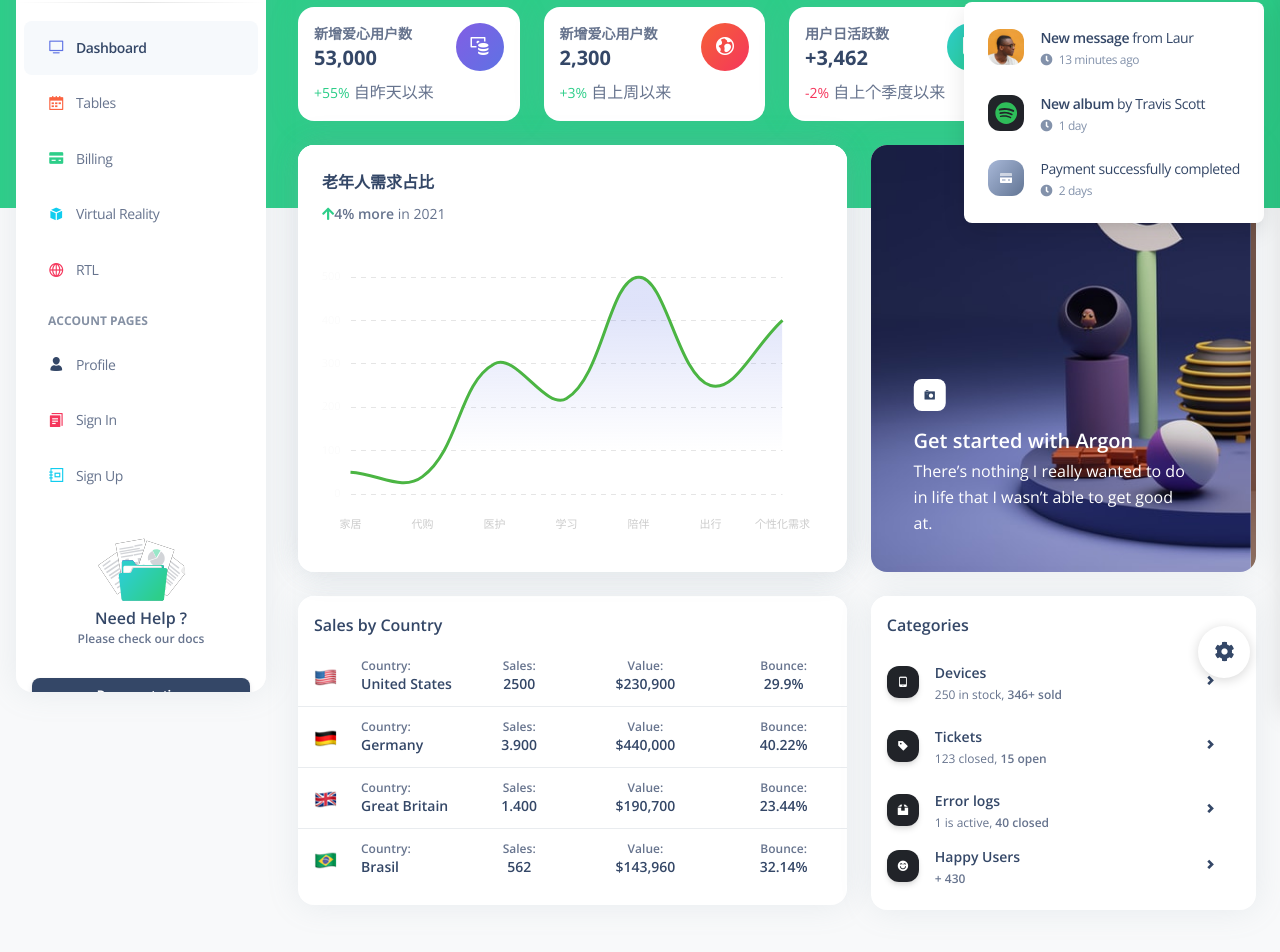
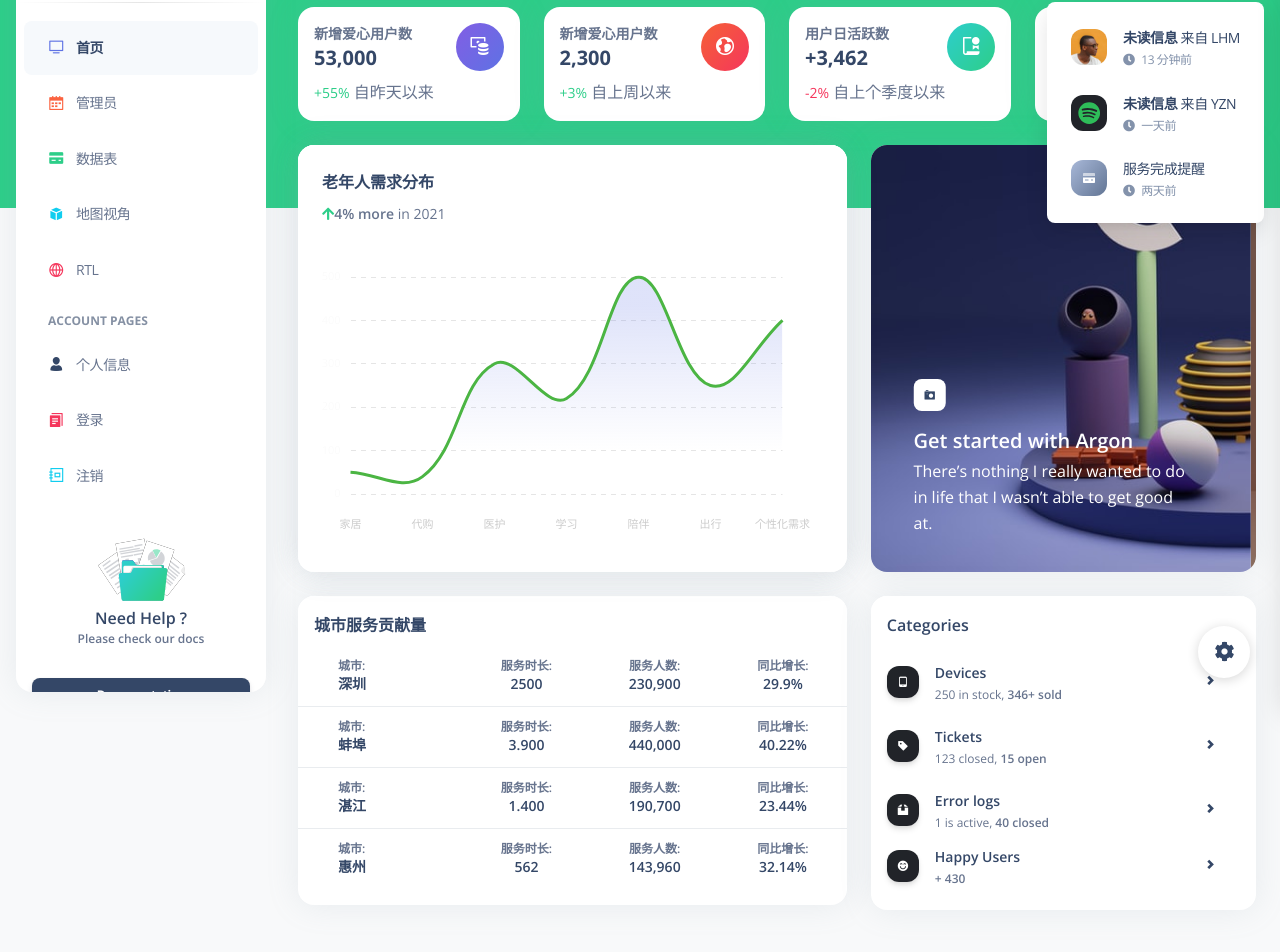
Before and after one commit to useroflrz/webgis, a Vue app in the folder vue-argon-dashboard-main/: page /dashboard-default in a window 1280 px wide. Shown: the part 92-1044 px from the top of the page. Built offline with nearby package versions, Linux system fonts and the light colour scheme.

Commit message:
翻译了大部分

```diff
--- a/vue-argon-dashboard-main/src/examples/Charts/GradientLineChart.vue
+++ b/vue-argon-dashboard-main/src/examples/Charts/GradientLineChart.vue
@@ -4,8 +4,8 @@
       <h6>{{ title }}</h6>
       <p class="text-sm">
         <i class="fa fa-arrow-up text-success"></i>
-        <span class="font-weight-bold">{{detail1}}</span>
-        {{detail2}}
+        <span class="font-weight-bold">{{ detail1 }}</span>
+        {{ detail2 }}
       </p>
     </div>
     <div class="p-3 card-body">
@@ -25,7 +25,7 @@ export default {
   props: {
     title: {
       type: String,
-      default: "老年人需求占比",
+      default: "老年人需求分布",
     },
     detail1: {
       type: String,
--- a/vue-argon-dashboard-main/src/examples/Footer.vue
+++ b/vue-argon-dashboard-main/src/examples/Footer.vue
@@ -7,54 +7,12 @@
             class="text-sm text-center copyright text-muted"
             :class="this.$store.state.isRTL ? 'text-lg-end' : 'text-lg-start'"
           >
-            ©
-            {{ new Date().getFullYear() }}, made with
-            <i class="fa fa-heart"></i> by
-            <a
-              href="https://www.creative-tim.com"
-              class="font-weight-bold"
-              target="_blank"
-              >Creative Tim</a
-            >
-            for a better web.
           </div>
         </div>
         <div class="col-lg-6">
           <ul
             class="nav nav-footer justify-content-center justify-content-lg-end"
           >
-            <li class="nav-item">
-              <a
-                href="https://www.creative-tim.com"
-                class="nav-link text-muted"
-                target="_blank"
-                >Creative Tim</a
-              >
-            </li>
-            <li class="nav-item">
-              <a
-                href="https://www.creative-tim.com/presentation"
-                class="nav-link text-muted"
-                target="_blank"
-                >About Us</a
-              >
-            </li>
-            <li class="nav-item">
-              <a
-                href="https://www.creative-tim.com/blog"
-                class="nav-link text-muted"
-                target="_blank"
-                >Blog</a
-              >
-            </li>
-            <li class="nav-item">
-              <a
-                href="https://www.creative-tim.com/license"
-                class="nav-link pe-0 text-muted"
-                target="_blank"
-                >License</a
-              >
-            </li>
           </ul>
         </div>
       </div>
--- a/vue-argon-dashboard-main/src/examples/Navbars/Navbar.vue
+++ b/vue-argon-dashboard-main/src/examples/Navbars/Navbar.vue
@@ -47,7 +47,7 @@
               <span v-if="this.$store.state.isRTL" class="d-sm-inline d-none"
                 >يسجل دخول</span
               >
-              <span v-else class="d-sm-inline d-none">Sign In</span>
+              <span v-else class="d-sm-inline d-none">登录</span>
             </router-link>
           </li>
           <li class="nav-item d-xl-none ps-3 d-flex align-items-center">
@@ -101,12 +101,12 @@
                     </div>
                     <div class="d-flex flex-column justify-content-center">
                       <h6 class="mb-1 text-sm font-weight-normal">
-                        <span class="font-weight-bold">New message</span> from
-                        Laur
+                        <span class="font-weight-bold">未读信息</span>
+                        来自 LHM
                       </h6>
                       <p class="mb-0 text-xs text-secondary">
                         <i class="fa fa-clock me-1"></i>
-                        13 minutes ago
+                        13 分钟前
                       </p>
                     </div>
                   </div>
@@ -124,12 +124,12 @@
                     </div>
                     <div class="d-flex flex-column justify-content-center">
                       <h6 class="mb-1 text-sm font-weight-normal">
-                        <span class="font-weight-bold">New album</span> by
-                        Travis Scott
+                        <span class="font-weight-bold">未读信息</span>
+                        来自 YZN
                       </h6>
                       <p class="mb-0 text-xs text-secondary">
                         <i class="fa fa-clock me-1"></i>
-                        1 day
+                        一天前
                       </p>
                     </div>
                   </div>
@@ -180,11 +180,11 @@
                     </div>
                     <div class="d-flex flex-column justify-content-center">
                       <h6 class="mb-1 text-sm font-weight-normal">
-                        Payment successfully completed
+                        服务完成提醒
                       </h6>
                       <p class="mb-0 text-xs text-secondary">
                         <i class="fa fa-clock me-1"></i>
-                        2 days
+                        两天前
                       </p>
                     </div>
                   </div>
--- a/vue-argon-dashboard-main/src/examples/Sidenav/SidenavList.vue
+++ b/vue-argon-dashboard-main/src/examples/Sidenav/SidenavList.vue
@@ -1,112 +1,74 @@
 <template>
-  <div
-    class="collapse navbar-collapse w-auto h-auto h-100"
-    id="sidenav-collapse-main"
-  >
+  <div class="collapse navbar-collapse w-auto h-auto h-100" id="sidenav-collapse-main">
     <ul class="navbar-nav">
       <li class="nav-item">
-        <sidenav-item
-          url="/dashboard-default"
-          :class="getRoute() === 'dashboard-default' ? 'active' : ''"
-          :navText="this.$store.state.isRTL ? 'لوحة القيادة' : 'Dashboard'"
-        >
+        <sidenav-item url="/dashboard-default" :class="getRoute() === 'dashboard-default' ? 'active' : ''"
+          :navText="this.$store.state.isRTL ? 'لوحة القيادة' : '首页'">
           <template v-slot:icon>
             <i class="ni ni-tv-2 text-primary text-sm opacity-10"></i>
           </template>
         </sidenav-item>
       </li>
       <li class="nav-item">
-        <sidenav-item
-          url="/tables"
-          :class="getRoute() === 'tables' ? 'active' : ''"
-          :navText="this.$store.state.isRTL ? 'الجداول' : 'Tables'"
-        >
+        <sidenav-item url="/tables" :class="getRoute() === 'tables' ? 'active' : ''"
+          :navText="this.$store.state.isRTL ? 'الجداول' : '管理员'">
           <template v-slot:icon>
-            <i
-              class="ni ni-calendar-grid-58 text-warning text-sm opacity-10"
-            ></i>
+            <i class="ni ni-calendar-grid-58 text-warning text-sm opacity-10"></i>
           </template>
         </sidenav-item>
       </li>
       <li class="nav-item">
-        <sidenav-item
-          url="/billing"
-          :class="getRoute() === 'billing' ? 'active' : ''"
-          :navText="this.$store.state.isRTL ? 'الفواتیر' : 'Billing'"
-        >
+        <sidenav-item url="/billing" :class="getRoute() === 'billing' ? 'active' : ''"
+          :navText="this.$store.state.isRTL ? 'الفواتیر' : '数据表'">
           <template v-slot:icon>
             <i class="ni ni-credit-card text-success text-sm opacity-10"></i>
           </template>
         </sidenav-item>
       </li>
       <li class="nav-item">
-        <sidenav-item
-          url="/virtual-reality"
-          :class="getRoute() === 'virtual-reality' ? 'active' : ''"
-          :navText="
-            this.$store.state.isRTL ? 'الواقع الافتراضي' : 'Virtual Reality'
-          "
-        >
+        <sidenav-item url="/virtual-reality" :class="getRoute() === 'virtual-reality' ? 'active' : ''" :navText="this.$store.state.isRTL ? 'الواقع الافتراضي' : '地图视角'
+          ">
           <template v-slot:icon>
             <i class="ni ni-app text-info text-sm opacity-10"></i>
           </template>
         </sidenav-item>
       </li>
       <li class="nav-item">
-        <sidenav-item
-          url="/rtl-page"
-          :class="getRoute() === 'rtl-page' ? 'active' : ''"
-          navText="RTL"
-        >
+        <sidenav-item url="/rtl-page" :class="getRoute() === 'rtl-page' ? 'active' : ''" navText="RTL">
           <template v-slot:icon>
             <i class="ni ni-world-2 text-danger text-sm opacity-10"></i>
           </template>
         </sidenav-item>
       </li>
       <li class="mt-3 nav-item">
-        <h6
-          v-if="this.$store.state.isRTL"
-          class="text-xs ps-4 text-uppercase font-weight-bolder opacity-6"
-          :class="this.$store.state.isRTL ? 'me-4' : 'ms-2'"
-        >
+        <h6 v-if="this.$store.state.isRTL" class="text-xs ps-4 text-uppercase font-weight-bolder opacity-6"
+          :class="this.$store.state.isRTL ? 'me-4' : 'ms-2'">
           صفحات المرافق
         </h6>
-        <h6
-          v-else
-          class="text-xs ps-4 text-uppercase font-weight-bolder opacity-6"
-          :class="this.$store.state.isRTL ? 'me-4' : 'ms-2'"
-        >
+        <h6 v-else class="text-xs ps-4 text-uppercase font-weight-bolder opacity-6"
+          :class="this.$store.state.isRTL ? 'me-4' : 'ms-2'">
           ACCOUNT PAGES
         </h6>
       </li>
       <li class="nav-item">
-        <sidenav-item
-          url="/profile"
-          :class="getRoute() === 'profile' ? 'active' : ''"
-          :navText="this.$store.state.isRTL ? 'حساب تعريفي' : 'Profile'"
-        >
+        <sidenav-item url="/profile" :class="getRoute() === 'profile' ? 'active' : ''"
+          :navText="this.$store.state.isRTL ? 'حساب تعريفي' : '个人信息'">
           <template v-slot:icon>
             <i class="ni ni-single-02 text-dark text-sm opacity-10"></i>
           </template>
         </sidenav-item>
       </li>
       <li class="nav-item">
-        <sidenav-item
-          url="/signin"
-          :class="getRoute() === 'signin' ? 'active' : ''"
-          :navText="this.$store.state.isRTL ? 'تسجيل الدخول' : 'Sign In'"
-        >
+        <sidenav-item url="/signin" :class="getRoute() === 'signin' ? 'active' : ''"
+          :navText="this.$store.state.isRTL ? 'تسجيل الدخول' : '登录'">
           <template v-slot:icon>
             <i class="ni ni-single-copy-04 text-danger text-sm opacity-10"></i>
           </template>
         </sidenav-item>
       </li>
       <li class="nav-item">
-        <sidenav-item
-          url="/signup"
-          :class="getRoute() === 'signup' ? 'active' : ''"
-          :navText="this.$store.state.isRTL ? 'اشتراك' : 'Sign Up'"
-        >
+        <sidenav-item url="/signup" :class="getRoute() === 'signup' ? 'active' : ''"
+          :navText="this.$store.state.isRTL ? 'اشتراك' : '注销'">
           <template v-slot:icon>
             <i class="ni ni-collection text-info text-sm opacity-10"></i>
           </template>
@@ -115,11 +77,7 @@
     </ul>
   </div>
   <div class="pt-3 mx-3 mt-3 sidenav-footer">
-    <sidenav-card
-      :class="cardBg"
-      textPrimary="Need Help?"
-      textSecondary="Please check our docs"
-    />
+    <sidenav-card :class="cardBg" textPrimary="Need Help?" textSecondary="Please check our docs" />
   </div>
 </template>
 <script>
--- a/vue-argon-dashboard-main/src/examples/Sidenav/index.vue
+++ b/vue-argon-dashboard-main/src/examples/Sidenav/index.vue
@@ -35,7 +35,7 @@
           class="navbar-brand-img h-100"
           alt="main_logo"
         />
-        <span class="ms-2 font-weight-bold me-2">Argon Dashboard 2</span>
+        <span class="ms-2 font-weight-bold me-2">金年连心</span>
       </router-link>
     </div>
     <hr class="mt-0 horizontal dark" />
--- a/vue-argon-dashboard-main/src/router/index.js
+++ b/vue-argon-dashboard-main/src/router/index.js
@@ -16,12 +16,12 @@ const routes = [
   },
   {
     path: "/dashboard-default",
-    name: "Dashboard",
+    name: "首页",
     component: Dashboard,
   },
   {
     path: "/tables",
-    name: "Tables",
+    name: "管理员群组",
     component: Tables,
   },
   {
--- a/vue-argon-dashboard-main/src/views/Dashboard.vue
+++ b/vue-argon-dashboard-main/src/views/Dashboard.vue
@@ -40,7 +40,7 @@
             <div class="card">
               <div class="p-3 pb-0 card-header">
                 <div class="d-flex justify-content-between">
-                  <h6 class="mb-2">Sales by Country</h6>
+                  <h6 class="mb-2">城市服务贡献量</h6>
                 </div>
               </div>
               <div class="table-responsive">
@@ -50,29 +50,29 @@
                       <td class="w-30">
                         <div class="px-2 py-1 d-flex align-items-center">
                           <div>
-                            <img :src="sale.flag" alt="Country flag" />
+
                           </div>
                           <div class="ms-4">
-                            <p class="mb-0 text-xs font-weight-bold">Country:</p>
+                            <p class="mb-0 text-xs font-weight-bold">城市:</p>
                             <h6 class="mb-0 text-sm">{{ sale.country }}</h6>
                           </div>
                         </div>
                       </td>
                       <td>
                         <div class="text-center">
-                          <p class="mb-0 text-xs font-weight-bold">Sales:</p>
+                          <p class="mb-0 text-xs font-weight-bold">服务时长:</p>
                           <h6 class="mb-0 text-sm">{{ sale.sales }}</h6>
                         </div>
                       </td>
                       <td>
                         <div class="text-center">
-                          <p class="mb-0 text-xs font-weight-bold">Value:</p>
+                          <p class="mb-0 text-xs font-weight-bold">服务人数:</p>
                           <h6 class="mb-0 text-sm">{{ sale.value }}</h6>
                         </div>
                       </td>
                       <td class="text-sm align-middle">
                         <div class="text-center col">
-                          <p class="mb-0 text-xs font-weight-bold">Bounce:</p>
+                          <p class="mb-0 text-xs font-weight-bold">同比增长:</p>
                           <h6 class="mb-0 text-sm">{{ sale.bounce }}</h6>
                         </div>
                       </td>
@@ -96,10 +96,6 @@ import GradientLineChart from "@/examples/Charts/GradientLineChart.vue";
 import Carousel from "./components/Carousel.vue";
 import CategoriesCard from "./components/CategoriesCard.vue";
 
-import US from "@/assets/img/icons/flags/US.png";
-import DE from "@/assets/img/icons/flags/DE.png";
-import GB from "@/assets/img/icons/flags/GB.png";
-import BR from "@/assets/img/icons/flags/BR.png";
 
 export default {
   name: "dashboard-default",
@@ -142,32 +138,28 @@ export default {
       },
       sales: {
         us: {
-          country: "United States",
+          country: "深圳",
           sales: 2500,
-          value: "$230,900",
+          value: "230,900",
           bounce: "29.9%",
-          flag: US,
         },
         germany: {
-          country: "Germany",
+          country: "蚌埠",
           sales: "3.900",
-          value: "$440,000",
+          value: "440,000",
           bounce: "40.22%",
-          flag: DE,
         },
         britain: {
-          country: "Great Britain",
+          country: "湛江",
           sales: "1.400",
-          value: "$190,700",
+          value: "190,700",
           bounce: "23.44%",
-          flag: GB,
         },
         brasil: {
-          country: "Brasil",
+          country: "惠州",
           sales: "562",
-          value: "$143,960",
+          value: "143,960",
           bounce: "32.14%",
-          flag: BR,
         },
       },
     };
```
Also changed, not shown: vue-argon-dashboard-main/src/App.vue (+0 -13 lines).
